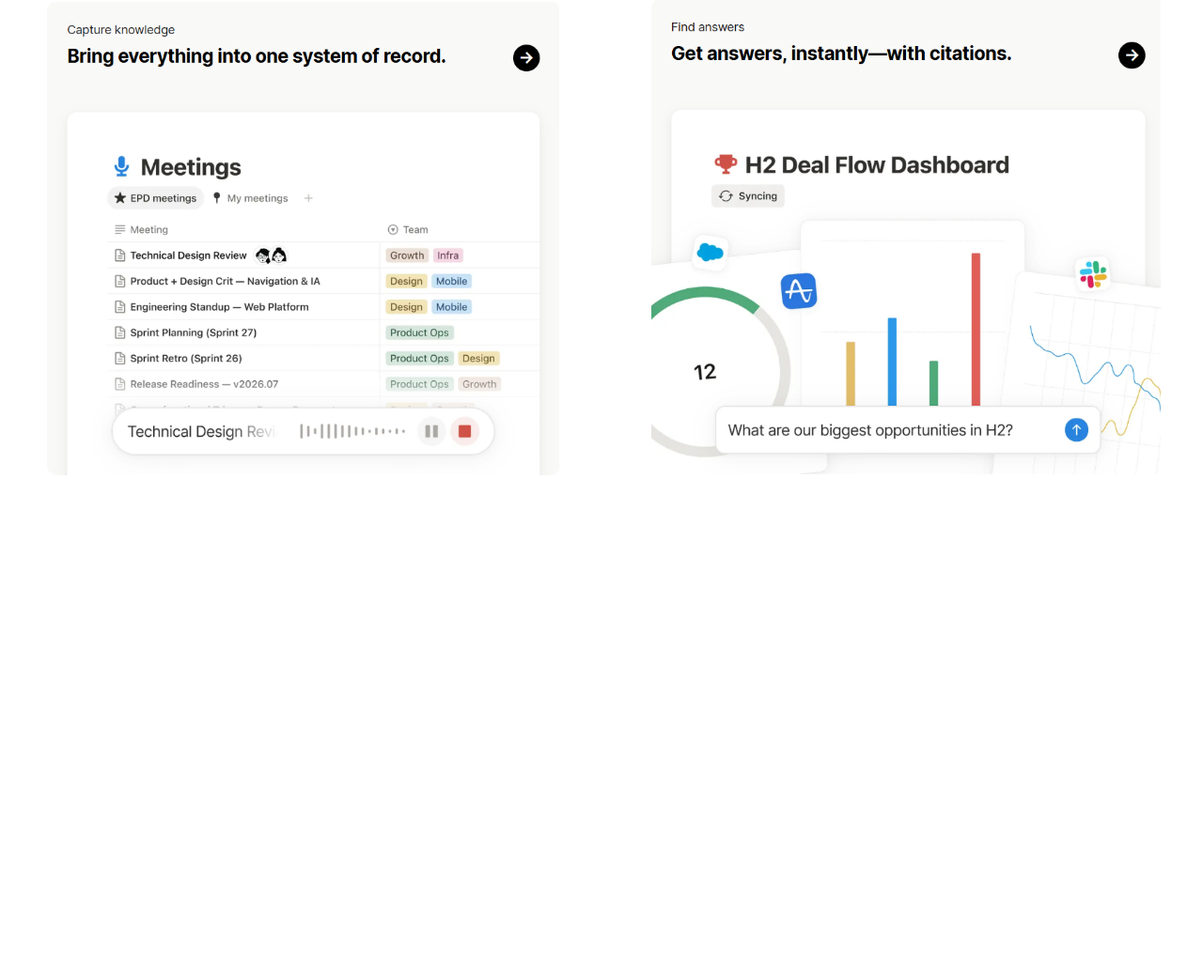
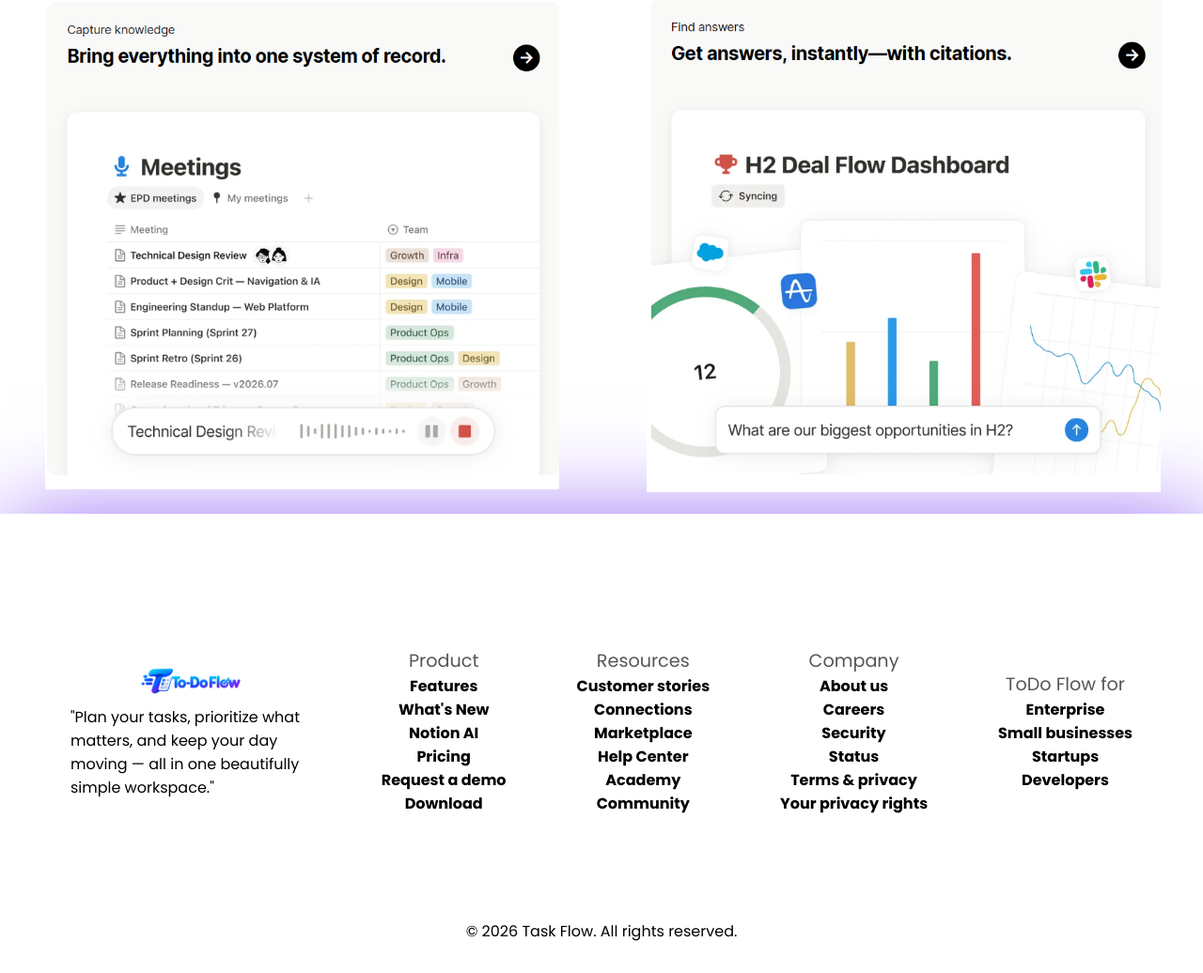
Before and after one commit to abdul-basith-kp/TodoFlow, a Flask app: page / in a window 1280 px wide; the page is wider, and only the part inside the window is pictured. Shown: the part 1960-2996 px from the top of that part at 94% size. Before the commit the page ends 2466 px from the top of that part, so only its background shows below. Run offline with Flask 3, Linux system fonts and the light colour scheme; parts of the project's set-up code (start-up, migrations or seed data) failed here and were passed over.

Commit message:
create footer section

```diff
--- a/static/styles/base.css
+++ b/static/styles/base.css
@@ -32,6 +32,9 @@ body{
 .fe{
     justify-content: flex-end;
 }
+.w-20{
+    width: 20%;
+}
 .w-100{
     width: 100%;
 }
--- a/static/styles/index.css
+++ b/static/styles/index.css
@@ -108,9 +108,27 @@
     width: 50%;
 }
 footer{
-    min-height: 100vh;
+    background-color: white;
+    box-shadow: #8B5CF6 10px 10px 100px;
+    padding: 2rem 0;
 }
-
+.footer-container{
+    min-height: 50vh;
+}
+footer a{
+    color: black;
+    font-weight: bold;
+}
+footer a:hover{
+    text-decoration: underline;
+}
+.footer-paragraph{
+    font-size: 1.2rem;
+    color: rgb(86, 86, 86);
+}
+.copy-right-text{
+    text-align: center;
+}
 /* Tablet */
 @media (max-width: 768px) {
     /* tablet styles */
--- a/templates/index.html
+++ b/templates/index.html
@@ -90,6 +90,59 @@
         </div>
     </div>
 
+    <footer >
+        <div class="footer-container fr se">
+
+            <div class="fc sb w-20">
+                <div>
+                    <img class="logo-img" src="{{ url_for('static', filename='images/logo.png') }}" alt="">
+                </div>
+                <p>"Plan your tasks, prioritize what matters, and keep your day moving —
+                    all in one beautifully simple workspace."</p>
+            </div>
+            <div class="fc c">
+                <p class="footer-paragraph">Product</p>
+                <a href="">Features</a>
+                <a href="">What's New</a>
+                <a href="">Notion AI</a>
+                <a href="">Pricing</a>
+                <a href="">Request a demo</a>
+                <a href="">Download</a>
+            </div>
+            <div class="fc c">
+                <p class="footer-paragraph">Resources</p>
+                <a href="">Customer stories</a>
+                <a href="">Connections</a>
+                <a href="">Marketplace</a>
+                <a href="">Help Center</a>
+                <a href="">Academy</a>
+                <a href="">Community</a>
+            </div>
+            <div class="fc c">
+                <p class="footer-paragraph">Company</p>
+                <a href="">About us</a>
+                <a href="">Careers</a>
+                <a href="">Security</a>
+                <a href="">Status</a>
+                <a href="">Terms & privacy</a>
+                <a href="">Your privacy rights</a>
+            </div>
+            <div class="fc c">
+                <p class="footer-paragraph">ToDo Flow for</p>
+                <a href="">Enterprise</a>
+                <a href="">Small businesses</a>
+                <a href="">Startups</a>
+                <a href="">Developers</a>
+            </div>
+        </div>
+        <p class="copy-right-text">© 2026 Task Flow. All rights reserved.</p>
+    </footer>
+
+
+
+
+
+
     {% endblock %}
 
 
```
